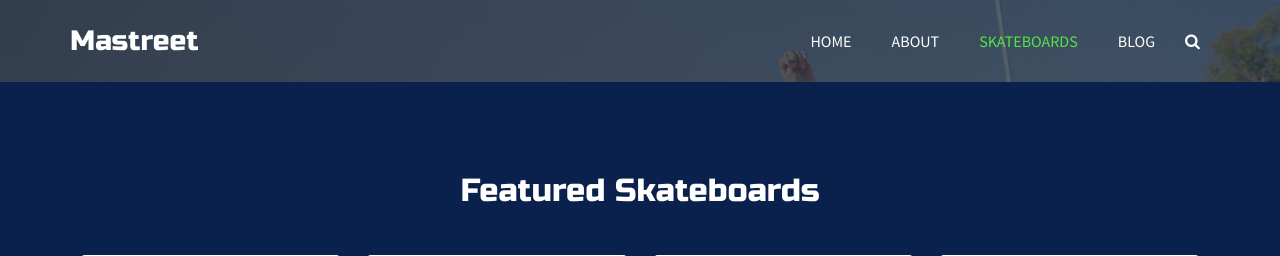
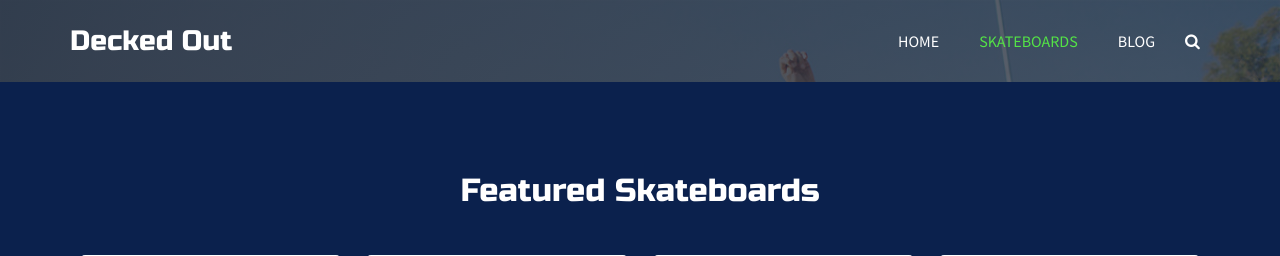
Before and after one commit to HighlyHylian/online-ecommerce-platform, a Django app: page /skateboards/ in a window 1280 px wide. Shown: the top 256 px of the page. Run offline with Django 5.2, Linux system fonts and the light colour scheme; style sheets or scripts are compiled from the project's sources; some libraries are stand-ins or nearby versions.

Commit message:
Make static

```diff
--- a/django/deckedout/main/templates/main/skateboards.html
+++ b/django/deckedout/main/templates/main/skateboards.html
@@ -1,4 +1,5 @@
 <!DOCTYPE html>
+{% load static %}
 <html>
 
 <head>
@@ -11,24 +12,24 @@
   <meta name="keywords" content="" />
   <meta name="description" content="" />
   <meta name="author" content="" />
-  <link rel="shortcut icon" href="images/favicon.png" type="">
+  <link rel="shortcut icon" href="{% static 'main/images/favicon.png' %}" type="image/png">
 
-  <title> Mastreet </title>
+  <title>Skateboards - Decked Out</title>
 
 
   <!-- bootstrap core css -->
-  <link rel="stylesheet" type="text/css" href="css/bootstrap.css" />
+  <link rel="stylesheet" href="{% static 'main/css/bootstrap.css' %}">
 
   <!--owl slider stylesheet -->
   <link rel="stylesheet" type="text/css" href="https://cdnjs.cloudflare.com/ajax/libs/OwlCarousel2/2.3.4/assets/owl.carousel.min.css" />
 
   <!-- font awesome style -->
-  <link href="css/font-awesome.min.css" rel="stylesheet" />
+  <link href="{% static 'main/css/font-awesome.min.css' %}" rel="stylesheet" />
 
   <!-- Custom styles for this template -->
-  <link href="css/style.css" rel="stylesheet" />
+  <link href="{% static 'main/css/style.css' %}" rel="stylesheet" />
   <!-- responsive style -->
-  <link href="css/responsive.css" rel="stylesheet" />
+  <link href="{% static 'main/css/responsive.css' %}" rel="stylesheet" />
 
 </head>
 
@@ -36,15 +37,15 @@
 
   <div class="hero_area">
     <div class="hero_bg_box">
-      <img src="images/slider-bg.jpg" alt="">
+      <img src="{% static 'main/images/slider-bg.jpg' %}" alt="">
     </div>
     <!-- header section strats -->
     <header class="header_section">
       <div class="container">
         <nav class="navbar navbar-expand-lg custom_nav-container ">
-          <a class="navbar-brand" href="index.html">
+          <a class="navbar-brand" href="{% url 'index' %}">
             <span>
-              Mastreet
+              Decked Out
             </span>
           </a>
 
@@ -55,16 +56,13 @@
           <div class="collapse navbar-collapse" id="navbarSupportedContent">
             <ul class="navbar-nav  ">
               <li class="nav-item ">
-                <a class="nav-link" href="index.html">Home <span class="sr-only">(current)</span></a>
+                <a class="nav-link" href="{% url 'index' %}">Home <span class="sr-only">(current)</span></a>
+              </li>
+              <li class="nav-item active">
+                <a class="nav-link" href="{% url 'skateboards' %}">Skateboards</a>
               </li>
               <li class="nav-item">
-                <a class="nav-link" href="about.html"> About</a>
-              </li>
-              <li class="nav-item active">
-                <a class="nav-link" href="skateboards.html">Skateboards</a>
-              </li>
-              <li class="nav-item">
-                <a class="nav-link" href="blog.html">Blog</a>
+                <a class="nav-link" href="{% url 'blog' %}">Blog</a>
               </li>
               <form class="form-inline">
                 <button class="btn  my-2 my-sm-0 nav_search-btn" type="submit">
@@ -274,17 +272,17 @@
   <!-- footer section -->
 
   <!-- jQery -->
-  <script src="js/jquery-3.4.1.min.js"></script>
+  <script src="{% static 'main/js/jquery-3.4.1.min.js' %}"></script>
   <!-- popper js -->
   <script src="https://cdn.jsdelivr.net/npm/popper.js@1.16.0/dist/umd/popper.min.js" integrity="sha384-Q6E9RHvbIyZFJoft+2mJbHaEWldlvI9IOYy5n3zV9zzTtmI3UksdQRVvoxMfooAo" crossorigin="anonymous">
   </script>
   <!-- bootstrap js -->
-  <script src="js/bootstrap.js"></script>
+  <script src="{% static 'main/js/bootstrap.js' %}"></script>
   <!-- owl slider -->
   <script src="https://cdnjs.cloudflare.com/ajax/libs/OwlCarousel2/2.3.4/owl.carousel.min.js">
   </script>
   <!-- custom js -->
-  <script src="js/custom.js"></script>
+  <script src="{% static 'main/js/custom.js' %}"></script>
   <!-- Google Map -->
   <script src="https://maps.googleapis.com/maps/api/js?key=AIzaSyCh39n5U-4IoWpsVGUHWdqB6puEkhRLdmI&callback=myMap">
   </script>
--- a/django/deckedout/main/urls.py
+++ b/django/deckedout/main/urls.py
@@ -11,4 +11,6 @@ urlpatterns = [
     path('seller-dashboard/', views.seller_dashboard, name='seller_dashboard'),
     path('admin-dashboard/', views.admin_dashboard, name='admin_dashboard'),
     path('skateboards/', views.skateboards, name='skateboards'),
+    path('blog/', views.blog, name='blog'),
+    path('index/', views.home, name='home'),  # Added this line
 ]
--- a/django/deckedout/main/views.py
+++ b/django/deckedout/main/views.py
@@ -16,6 +16,9 @@ def about(request):
 
 def skateboards(request):
     return render(request, 'main/skateboards.html')
+
+def blog(request):
+    return render(request, 'main/blog.html')
 
 # --- Auth Pages ---
 
```
